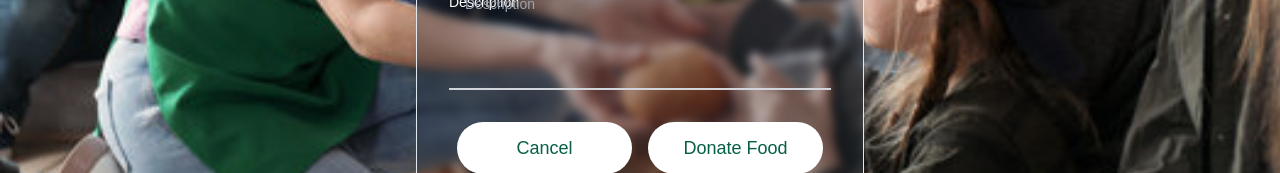
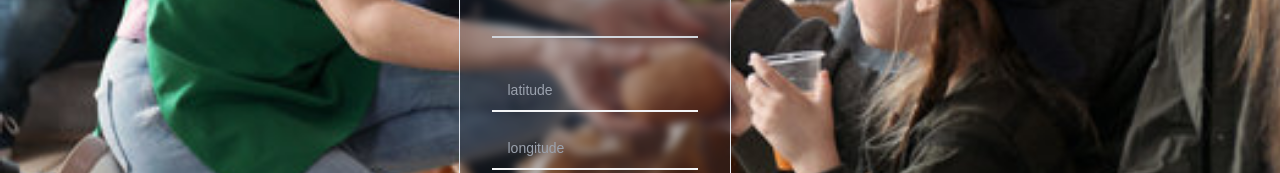
Before and after one commit to devanshgupta08/Hungry, a React (Vite) app in the folder client/: page /DFood in a window 1280 px wide. Shown: the part 627-800 px from the top of the page. Built offline with nearby package versions, Linux system fonts and the light colour scheme; no server answers; the HTML template or start-up script is replaced by a standard one.

Commit message:
new updates

```diff
--- a/client/src/App.jsx
+++ b/client/src/App.jsx
@@ -6,6 +6,7 @@ import DFood from './pages/DFood';
 import RFood from './pages/RFood';
 import Logout from './pages/Logout';
 import GetFood from './pages/GetFood';
+import Latlong from './pages/Latlong';
 
 const App = () => {
   return (
@@ -34,7 +35,7 @@ const AppContent = () => {
         <Route path='/login' element={<Login />} />
         <Route path='/register' element={<Register />} />
         <Route path='/DFood' element={<DFood />} />
-        <Route path='/RFood' element={<RFood />} />
+        <Route path='/GetFood' element={<GetFood/>} />
         <Route path='/logout' element={<Logout />} />
         <Route path='/GetFood' element={<GetFood />} />
       </Routes>
--- a/client/src/components/DfoodForm.jsx
+++ b/client/src/components/DfoodForm.jsx
@@ -1,130 +1,84 @@
-// import React, { useState } from 'react';
-// import { Link } from 'react-router-dom';
-// import axios from 'axios';
-
-// const DfoodForm = () => {
-//   const [formData, setFormData] = useState({
-//     address: '',
-//     pincode: '',
-//     state: '',
-//     city: '',
-//     organization: '',
-//     description: ''
-//   });
-
-//   const handleChange = (e) => {
-//     setFormData({ ...formData, [e.target.name]: e.target.value });
-//   };
-
-//   const handleSubmit = async (e) => {
-//     e.preventDefault();
-//     try {
-//       const response = await axios.post('/api/food/postfood', formData,{
-//         withCredentials: true,
-//       });
-//       console.log(response.data); // Handle response as needed
-//     } catch (error) {
-//       console.error('Error:', error);
-//     }
-//   };
-
-//   return (
-//     <div className='flex justify-center items-center h-[70vh] w-3/4'>
-//       <div className='bg-slate-800 border border-slate-200 rounded-md p-8 pt-4 shadow-lg backdrop-filter backdrop-blur-sm bg-opacity-30 relative w-full max-w-md '>
-//         <h1 className='text-4xl text-white font-bold text-center mb-6'>Donate Food</h1>
-//         <form onSubmit={handleSubmit}>
-//           <div className='relative my-4'>
-//             <input
-//               type="text"
-//               name="address"
-//               value={formData.address}
-//               onChange={handleChange}
-//               className='block w-full py-2.5 px-4 text-sm text-white bg-transparent border-0 border-b-2 border-gray-100 appearance-none dark:focus:border-blue-500 focus:outline-none focus:ring-0 focus-text-white focus:border-blue-600 peer'
-//               placeholder="Address"
-//             />
-//           </div>
-//           <div className='relative my-4'>
-//             <input type="number" className='block w-full py-2.5 px-4 text-sm text-white bg-transparent border-0 border-b-2 border-gray-100 appearance-none dark:focus:border-blue-500 focus:outline-none focus:ring-0 focus-text-white focus:border-blue-600 peer' placeholder=""/>
-//             <label htmlFor="email" className='absolute text-sm text-white duration-300 transform -translate-y-6 scale-75 top-6 -z-10 origin-[0] peer-focus:left-0 peer-focus:text-blue-600 peer-focus:dark:text-blue-500 peer-placeholder-shown:scale-100 peer-placeholder-shown:-translate-y-3   peer-focus:scale:75 peer-focus:-translate-y-6'>Pincode</label>
-//           </div>
-
-//           <div className='relative my-4'>
-//             <input type="text" className='block w-full py-2.5 px-4 text-sm text-white bg-transparent border-0 border-b-2 border-gray-100 appearance-none dark:focus:border-blue-500 focus:outline-none focus:ring-0 focus-text-white focus:border-blue-600 peer' placeholder=""/>
-//             <label htmlFor="email" className='absolute text-sm text-white duration-300 transform -translate-y-6 scale-75 top-6 -z-10 origin-[0] peer-focus:left-0 peer-focus:text-blue-600 peer-focus:dark:text-blue-500 peer-placeholder-shown:scale-100 peer-placeholder-shown:-translate-y-3   peer-focus:scale:75 peer-focus:-translate-y-6'>State</label>
-
-//           </div>
-
-//           <div className='relative my-4'>
-//             <input type="text" className='block w-full py-2.5 px-4 text-sm text-white bg-transparent border-0 border-b-2 border-gray-100 appearance-none dark:focus:border-blue-500 focus:outline-none focus:ring-0 focus-text-white focus:border-blue-600 peer' placeholder=""/>
-//             <label htmlFor="email" className='absolute text-sm text-white duration-300 transform -translate-y-6 scale-75 top-6 -z-10 origin-[0] peer-focus:left-0 peer-focus:text-blue-600 peer-focus:dark:text-blue-500 peer-placeholder-shown:scale-100 peer-placeholder-shown:-translate-y-3   peer-focus:scale:75 peer-focus:-translate-y-6'>City</label>
-
-//           </div>
-
-//           <div className='relative my-4'>
-//             <input type="text" className='block w-full py-2.5 px-4 text-sm text-white bg-transparent border-0 border-b-2 border-gray-100 appearance-none dark:focus:border-blue-500 focus:outline-none focus:ring-0 focus-text-white focus:border-blue-600 peer' placeholder=""/>
-//             <label htmlFor="email" className='absolute text-sm text-white duration-300 transform -translate-y-6 scale-75 top-6 -z-10 origin-[0] peer-focus:left-0 peer-focus:text-blue-600 peer-focus:dark:text-blue-500 peer-placeholder-shown:scale-100 peer-placeholder-shown:-translate-y-3   peer-focus:scale:75 peer-focus:-translate-y-6'>Organization (if applicable)</label>
-
-//           </div>
-
-//           <div className='relative my-7'>
-//             <input type="file" className='block w-full py-2.5 px-4 text-sm text-white bg-transparent border-0 border-b-2 border-gray-300 appearance-none dark:focus:border-blue-500 focus:outline-none focus:ring-0 focus-text-white focus:border-blue-600 peer' placeholder=" " name="photo" id="photo"/>
-//             <label htmlFor="email" className='absolute text-sm text-white duration-300 transform -translate-y-6 scale-75 top-3 -z-10 origin-[0] peer-focus:left-0 peer-focus:text-blue-600 peer-focus:dark:text-blue-500 peer-placeholder-shown:scale-100 peer-placeholder-shown:-translate-y-3   peer-focus:scale:75 peer-focus:-translate-y-6'>Upload Photo</label>
-
-//           </div>
-
-//           <div className='relative my-8'>
-//             <textarea className='relative block w-full py-3.5 px-4 text-sm text-white bg-transparent border-0 border-b-2 border-gray-300 appearance-none dark:focus:border-blue-500 focus:outline-none focus:ring-0 focus-text-white focus:border-blue-600 resize-none peer' rows="4" placeholder=""></textarea>
-//             <label htmlFor="email" className='absolute text-sm text-white duration-300 transform -translate-y-8 scale-75 top-6 -z-10 origin-[0] peer-focus:left-0 peer-focus:text-blue-600 peer-focus:dark:text-blue-500 peer-placeholder-shown:scale-100 peer-placeholder-shown:-translate-y-3   peer-focus:scale:75 peer-focus:-translate-y-6'>Description</label>
-
-//           </div>
-
-//           <div className="flex justify-between">
-//             <button type="button" className='w-1/2 ml-2 mr-4 text-lg rounded-full bg-white text-emerald-800 hover:bg-red-600 hover:text-white py-3 transition-colors duration-300'><Link to='/'>Cancel</Link></button>
-//             <button type="submit" className='w-1/2 mr-2 text-lg rounded-full bg-white text-emerald-800 hover:bg-emerald-600 hover:text-white py-3 transition-colors duration-300'>Donate Food</button>
-//           </div>
-//         </form>
-
-//         <span className='mt-4 block text-center'><Link to='/RFood' className='text-white-500 hover:text-blue-500'>Request Food</Link></span>
-//       </div>
-//     </div>
-//   );
-// };
-
-// export default DfoodForm;
-import React, { useState } from 'react';
+import React, { useState,useEffect } from 'react';
 import { Link } from 'react-router-dom';
 import axios from 'axios';
+const DfoodForm = () => {
 
-const DfoodForm = () => {
-  const [formData, setFormData] = useState({
-    address: '',
-    pincode: '',
-    state: '',
-    city: '',
-    organization: '',
-    description: '',
-    photo: null // added for file upload
-  });
+  const [address,setAddress]=useState('');
+  const [pincode,setPincode]=useState('');
+  const [state,setState]=useState('');
+  const [city,setCity]=useState('');
+  const [organization,setOrganization]=useState('');
+  const [photo,setPhoto]=useState();
+  const [description,setDescription]=useState('');
 
-  const handleChange = (e) => {
-    if (e.target.name === 'photo') {
-      setFormData({ ...formData, photo: e.target.files[0] });
+  const [latitude, setLatitude] = useState(null);
+  const [longitude, setLongitude] = useState(null);
+  const [error, setError] = useState(null);
+
+  useEffect(() => {
+    if (navigator.geolocation) {
+      navigator.geolocation.getCurrentPosition(
+        (position) => {
+          setLatitude(position.coords.latitude);
+          setLongitude(position.coords.longitude);
+        },
+        (error) => {
+          setError(error.message);
+        }
+      );
     } else {
-      setFormData({ ...formData, [e.target.name]: e.target.value });
+      setError('Geolocation is not supported by this browser.');
     }
-  };
+  }, []); // Empty dependency array ensures this effect runs only once
+
+  // Function to handle button click event
+  // const handleButtonClick = () => {
+  //   // Re-fetch the geolocation
+  //   navigator.geolocation.getCurrentPosition(
+  //     (position) => {
+  //       setLatitude(position.coords.latitude);
+  //       setLongitude(position.coords.longitude);
+  //       setError(null); // Clear any previous errors
+  //     },
+  //     (error) => {
+  //       setError(error.message);
+  //     }
+  //   );
+  // };
+
+  // const handleSubmit = async (e) => {
+  //   e.preventDefault();
+
+  //   try {
+  //    const res =  await axios.post("api/food/getfood",
+  //     {
+  //       address,pincode,state,city,photo,description,organization,latitude,longitude
+  //     },
+  //     {
+  //       withCredentials: true,
+  //     }
+  //   );
+  //     console.log(res);
+  //     console.log("sucess in form")
+  //   } catch (e) {
+  //     console.log(e);
+  //     console.log("falide in posting form");
+  //   }
+  // };
 
   const handleSubmit = async (e) => {
     e.preventDefault();
     try {
       const formDataToSend = new FormData();
-      formDataToSend.append('address', formData.address);
-      formDataToSend.append('pincode', formData.pincode);
-      formDataToSend.append('state', formData.state);
-      formDataToSend.append('city', formData.city);
-      formDataToSend.append('organization', formData.organization);
-      formDataToSend.append('description', formData.description);
-      formDataToSend.append('photo', formData.photo); // append photo to FormData
+      formDataToSend.append('address', address);
+      formDataToSend.append('pincode', pincode);
+      formDataToSend.append('state', state);
+      formDataToSend.append('city', city);
+      formDataToSend.append('organization',organization);
+      formDataToSend.append('description', description);
+      formDataToSend.append('photo', photo);
+      formDataToSend.append('latitude', latitude);
+      formDataToSend.append('longitude', longitude);
 
       const response = await axios.post('/api/food/postfood', formDataToSend, {
         headers: {
@@ -133,23 +87,25 @@ const DfoodForm = () => {
       },{
         withCredentials: true,
       });
-      console.log(response.data); // Handle response as needed
+      console.log(photo);
+      console.log(response.data);
     } catch (error) {
       console.error('Error:', error);
     }
   };
 
+
+
   return (
-    <div className='flex justify-center items-center h-[70vh] w-3/4'>
+    <form onSubmit={handleSubmit} action="POST">
+      <div className='flex justify-center items-center h-[70vh] w-3/4'>
       <div className='bg-slate-800 border border-slate-200 rounded-md p-8 pt-4 shadow-lg backdrop-filter backdrop-blur-sm bg-opacity-30 relative w-full max-w-md '>
         <h1 className='text-4xl text-white font-bold text-center mb-6'>Donate Food</h1>
-        <form onSubmit={handleSubmit}>
           <div className='relative my-4'>
             <input
               type="text"
-              name="address"
-              value={formData.address}
-              onChange={handleChange}
+              name="adr"
+              onChange={(e)=>{setAddress(e.target.value)}}
               className='block w-full py-2.5 px-4 text-sm text-white bg-transparent border-0 border-b-2 border-gray-100 appearance-none dark:focus:border-blue-500 focus:outline-none focus:ring-0 focus-text-white focus:border-blue-600 peer'
               placeholder="Address"
             />
@@ -158,9 +114,8 @@ const DfoodForm = () => {
           <div className='relative my-4'>
             <input
               type="number"
-              name="pincode"
-              value={formData.pincode}
-              onChange={handleChange}
+              name="pinc"
+              onChange={(e)=>{setPincode(e.target.value)}}
               className='block w-full py-2.5 px-4 text-sm text-white bg-transparent border-0 border-b-2 border-gray-100 appearance-none dark:focus:border-blue-500 focus:outline-none focus:ring-0 focus-text-white focus:border-blue-600 peer'
               placeholder="Pincode"
             />
@@ -169,9 +124,8 @@ const DfoodForm = () => {
           <div className='relative my-4'>
             <input
               type="text"
-              name="state"
-              value={formData.state}
-              onChange={handleChange}
+              name="stat"
+              onChange={(e)=>{setState(e.target.value)}}
               className='block w-full py-2.5 px-4 text-sm text-white bg-transparent border-0 border-b-2 border-gray-100 appearance-none dark:focus:border-blue-500 focus:outline-none focus:ring-0 focus-text-white focus:border-blue-600 peer'
               placeholder="State"
             />
@@ -180,9 +134,8 @@ const DfoodForm = () => {
           <div className='relative my-4'>
             <input
               type="text"
-              name="city"
-              value={formData.city}
-              onChange={handleChange}
+              name="cty"
+              onChange={(e)=>{setCity(e.target.value)}}
               className='block w-full py-2.5 px-4 text-sm text-white bg-transparent border-0 border-b-2 border-gray-100 appearance-none dark:focus:border-blue-500 focus:outline-none focus:ring-0 focus-text-white focus:border-blue-600 peer'
               placeholder="City"
             />
@@ -191,9 +144,8 @@ const DfoodForm = () => {
           <div className='relative my-4'>
             <input
               type="text"
-              name="organization"
-              value={formData.organization}
-              onChange={handleChange}
+              name="org"
+              onChange={(e)=>{setOrganization(e.target.value)}}
               className='block w-full py-2.5 px-4 text-sm text-white bg-transparent border-0 border-b-2 border-gray-100 appearance-none dark:focus:border-blue-500 focus:outline-none focus:ring-0 focus-text-white focus:border-blue-600 peer'
               placeholder="Organization (if applicable)"
             />
@@ -202,8 +154,8 @@ const DfoodForm = () => {
           <div className='relative my-7'>
             <input
               type="file"
-              name="photo"
-              onChange={handleChange}
+              name="pic"
+              onChange={(e)=>{setPhoto(e.target.files[0])}}
               className='block w-full py-2.5 px-4 text-sm text-white bg-transparent border-0 border-b-2 border-gray-300 appearance-none dark:focus:border-blue-500 focus:outline-none focus:ring-0 focus-text-white focus:border-blue-600 peer'
               placeholder=" "
             />
@@ -214,23 +166,41 @@ const DfoodForm = () => {
             <textarea
               className='relative block w-full py-3.5 px-4 text-sm text-white bg-transparent border-0 border-b-2 border-gray-300 appearance-none dark:focus:border-blue-500 focus:outline-none focus:ring-0 focus-text-white focus:border-blue-600 resize-none peer'
               rows="4"
-              name="description"
-              value={formData.description}
-              onChange={handleChange}
+              name="desc"
+              onChange={(e)=>{setDescription(e.target.value)}}
               placeholder="Description"
             ></textarea>
             <label htmlFor="description" className='absolute text-sm text-white duration-300 transform -translate-y-8 scale-75 top-6 -z-10 origin-[0] peer-focus:left-0 peer-focus:text-blue-600 peer-focus:dark:text-blue-500 peer-placeholder-shown:scale-100 peer-placeholder-shown:-translate-y-3   peer-focus:scale:75 peer-focus:-translate-y-6'>Description</label>
           </div>
 
+          <div className='relative my-4'>
+            <input
+              type="text"
+              name="lat"
+              value={latitude}
+              className='block w-full py-2.5 px-4 text-sm text-white bg-transparent border-0 border-b-2 border-gray-100 appearance-none dark:focus:border-blue-500 focus:outline-none focus:ring-0 focus-text-white focus:border-blue-600 peer'
+              placeholder="latitude"
+            />
+          </div>
+          <div className='relative my-4'>
+            <input
+              type="text"
+              name="long"
+              value={longitude}
+              className='block w-full py-2.5 px-4 text-sm text-white bg-transparent border-0 border-b-2 border-gray-100 appearance-none dark:focus:border-blue-500 focus:outline-none focus:ring-0 focus-text-white focus:border-blue-600 peer'
+              placeholder="longitude"
+            />
+          </div>
+
           <div className="flex justify-between">
             <button type="button" className='w-1/2 ml-2 mr-4 text-lg rounded-full bg-white text-emerald-800 hover:bg-red-600 hover:text-white py-3 transition-colors duration-300'><Link to='/'>Cancel</Link></button>
-            <button type="submit" className='w-1/2 mr-2 text-lg rounded-full bg-white text-emerald-800 hover:bg-emerald-600 hover:text-white py-3 transition-colors duration-300'>Donate Food</button>
+            <button type="submit" onSubmit={handleSubmit} className='w-1/2 mr-2 text-lg rounded-full bg-white text-emerald-800 hover:bg-emerald-600 hover:text-white py-3 transition-colors duration-300'>Donate Food</button>
           </div>
-        </form>
 
         <span className='mt-4 block text-center'><Link to='/RFood' className='text-white-500 hover:text-blue-500'>Request Food</Link></span>
       </div>
     </div>
+    </form>
   );
 };
 
--- a/client/src/components/Navbar.jsx
+++ b/client/src/components/Navbar.jsx
@@ -44,7 +44,7 @@ function Navbar() {
       .catch((error) => {
         console.error("Error:", error);
       });
-  }); //scope of error
+  },[]); //scope of error
 
   const handleLogout = () => {
     setAnchorElNav(null);
--- a/client/src/components/RfoodForm.jsx
+++ b/client/src/components/RfoodForm.jsx
@@ -1,7 +1,27 @@
-import React from 'react';
+import React, { useState,useEffect } from 'react';
 import { Link } from 'react-router-dom';
 
 const RfoodForm = () => {
+
+  const [latitude, setLatitude] = useState(null);
+  const [longitude, setLongitude] = useState(null);
+  const [error, setError] = useState(null);
+
+  useEffect(() => {
+    if (navigator.geolocation) {
+      navigator.geolocation.getCurrentPosition(
+        (position) => {
+          setLatitude(position.coords.latitude);
+          setLongitude(position.coords.longitude);
+        },
+        (error) => {
+          setError(error.message);
+        }
+      );
+    } else {
+      setError('Geolocation is not supported by this browser.');
+    }
+  }, []); // Empty dependency array ensures this effect runs only once
   return (
     <div className='flex justify-center items-center h-[70vh] w-3/4'>
       <div className='bg-slate-800 border border-slate-200 rounded-md p-8 shadow-lg backdrop-filter backdrop-blur-sm bg-opacity-30 relative w-full max-w-md '>
@@ -46,10 +66,18 @@ const RfoodForm = () => {
             <label htmlFor="email" className='absolute text-sm text-white duration-300 transform -translate-y-8 scale-75 top-6 -z-10 origin-[0] peer-focus:left-0 peer-focus:text-blue-600 peer-focus:dark:text-blue-500 peer-placeholder-shown:scale-100 peer-placeholder-shown:-translate-y-3   peer-focus:scale:75 peer-focus:-translate-y-6'>Description</label>
 
           </div> */}
+          <div className='relative my-4'>
+            <input type="text"  value={latitude}  className='block w-full py-2.5 px-4 text-sm text-white bg-transparent border-0 border-b-2 border-gray-100 appearance-none dark:focus:border-blue-500 focus:outline-none focus:ring-0 focus-text-white focus:border-blue-600 peer' placeholder=""/>
+            <label htmlFor="latitude" className='absolute text-sm text-white duration-300 transform -translate-y-6 scale-75 top-6 -z-10 origin-[0] peer-focus:left-0 peer-focus:text-blue-600 peer-focus:dark:text-blue-500 peer-placeholder-shown:scale-100 peer-placeholder-shown:-translate-y-3   peer-focus:scale:75 peer-focus:-translate-y-6'>Latitude</label>
+          </div>
+          <div className='relative my-4'>
+            <input type="text" value={longitude} className='block w-full py-2.5 px-4 text-sm text-white bg-transparent border-0 border-b-2 border-gray-100 appearance-none dark:focus:border-blue-500 focus:outline-none focus:ring-0 focus-text-white focus:border-blue-600 peer' placeholder=""/>
+            <label htmlFor="longitude" className='absolute text-sm text-white duration-300 transform -translate-y-6 scale-75 top-6 -z-10 origin-[0] peer-focus:left-0 peer-focus:text-blue-600 peer-focus:dark:text-blue-500 peer-placeholder-shown:scale-100 peer-placeholder-shown:-translate-y-3   peer-focus:scale:75 peer-focus:-translate-y-6'>Longitude</label>
+          </div>
 
           <div className="flex justify-between">
-            <button type="button" className='w-1/2 ml-2 mr-4 text-lg rounded-full bg-white text-emerald-800 hover:bg-red-600 hover:text-white py-3 transition-colors duration-300'><Link to='/'>Cancel</Link></button>
-            <button type="button" className='w-1/2 mr-2 text-lg rounded-full bg-white text-emerald-800 hover:bg-emerald-600 hover:text-white py-3 transition-colors duration-300'><Link to='/GetFood'>Request Food</Link></button>
+            <button type="button" className='w-1/2 ml-2 mr-4 text-lg rounded-full bg-white text-emerald-800 hover:bg-red-600 hover:text-white py-3 transition-colors duration-300' value={latitude} ><Link to='/'>Cancel</Link></button>
+            <button type="button" className='w-1/2 mr-2 text-lg rounded-full bg-white text-emerald-800 hover:bg-emerald-600 hover:text-white py-3 transition-colors duration-300' value={longitude}><Link to='/GetFood'>Request Food</Link></button>
           </div>
         </form>
 
--- a/client/src/components/services.jsx
+++ b/client/src/components/services.jsx
@@ -13,7 +13,7 @@ const Services = () => {
       text: "Access nutritious meals through our platform, connecting you with donated food. Whether facing food insecurity or seeking assistance, we're here to support you in times of need.",
       heading: "Take Food",
       btn: "Get Food",
-      link: "/RFood"
+      link: "/GetFood"
     },
   ];
   return (
--- a/client/src/pages/About.jsx
+++ b/client/src/pages/About.jsx
@@ -11,7 +11,7 @@ const AboutPage = () => {
     <div className="m-auto w-2/3 h-auto" >
       <div className="container mx-auto px-4 py-8">
         <h1 className="text-center text-4xl md:text-5xl lg:text-6xl font-bold mb-8 text-black">
-          Hunger
+          Bin2Bite
         </h1>
 
         <h1 className=" text-green-700 text-3xl font-bold text-center mb-8">
@@ -25,7 +25,7 @@ const AboutPage = () => {
               id="panel1-header"
             >
               <Typography sx={{ fontWeight: 800, color: "black" }}>
-                What is ZeroWasteFeast
+                What is Bin2Bite
               </Typography>
             </AccordionSummary>
             <AccordionDetails>
--- /dev/null
+++ b/client/src/pages/Latlong.jsx
@@ -0,0 +1,57 @@
+import React, { useState, useEffect } from 'react';
+import { Link } from 'react-router-dom';
+
+function latlong() {
+  const [latitude, setLatitude] = useState(null);
+  const [longitude, setLongitude] = useState(null);
+  const [error, setError] = useState(null);
+
+  useEffect(() => {
+    if (navigator.geolocation) {
+      navigator.geolocation.getCurrentPosition(
+        (position) => {
+          setLatitude(position.coords.latitude);
+          setLongitude(position.coords.longitude);
+        },
+        (error) => {
+          setError(error.message);
+        }
+      );
+    } else {
+      setError('Geolocation is not supported by this browser.');
+    }
+  }, []); // Empty dependency array ensures this effect runs only once
+
+  // Function to handle button click event
+  const handleButtonClick = () => {
+    // Re-fetch the geolocation
+    navigator.geolocation.getCurrentPosition(
+      (position) => {
+        setLatitude(position.coords.latitude);
+        setLongitude(position.coords.longitude);
+        setError(null); // Clear any previous errors
+      },
+      (error) => {
+        setError(error.message);
+      }
+    );
+  };
+
+  return (
+    <div>
+      {/* Button to trigger fetching of location */}
+      <button onClick={handleButtonClick}> Get Current Location</button>
+
+      {/* Display latitude and longitude */}
+      {error ? (
+        <p>Error: {error}</p>
+      ) : (
+        <p>
+          Latitude: {latitude}, Longitude: {longitude}
+        </p>
+      )}
+    </div>
+  );
+}
+
+export default latlong;
--- a/client/src/pages/Login.jsx
+++ b/client/src/pages/Login.jsx
@@ -48,7 +48,7 @@ export default function SignIn() {
     .then(response => {
       if(response.data.data.verifiedObj.verified)
       {
-        console.log(response.data.data.user);
+        // console.log(response.data.data.user);
         setIsLoggedIn(true);
         setUser(response.data.data.user);
       }
```
Also changed, not shown: 2 other files (tests, documents, lock files or other folders).
